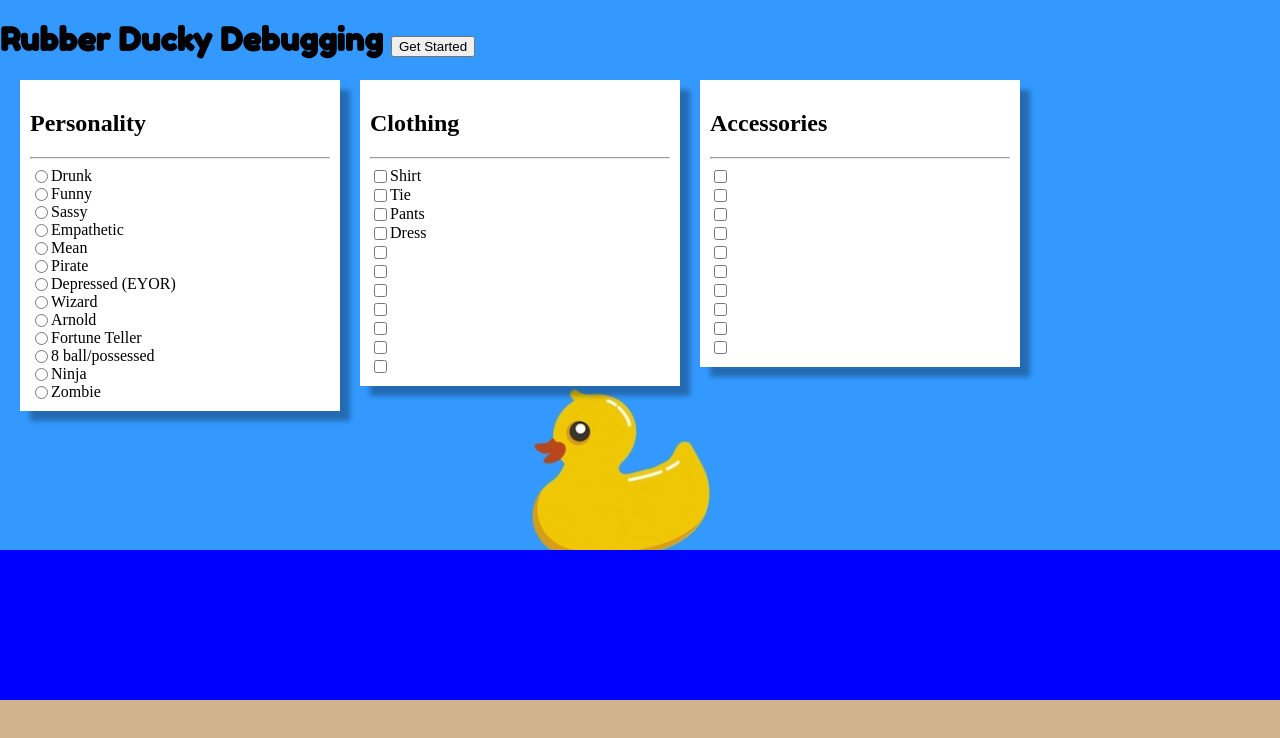
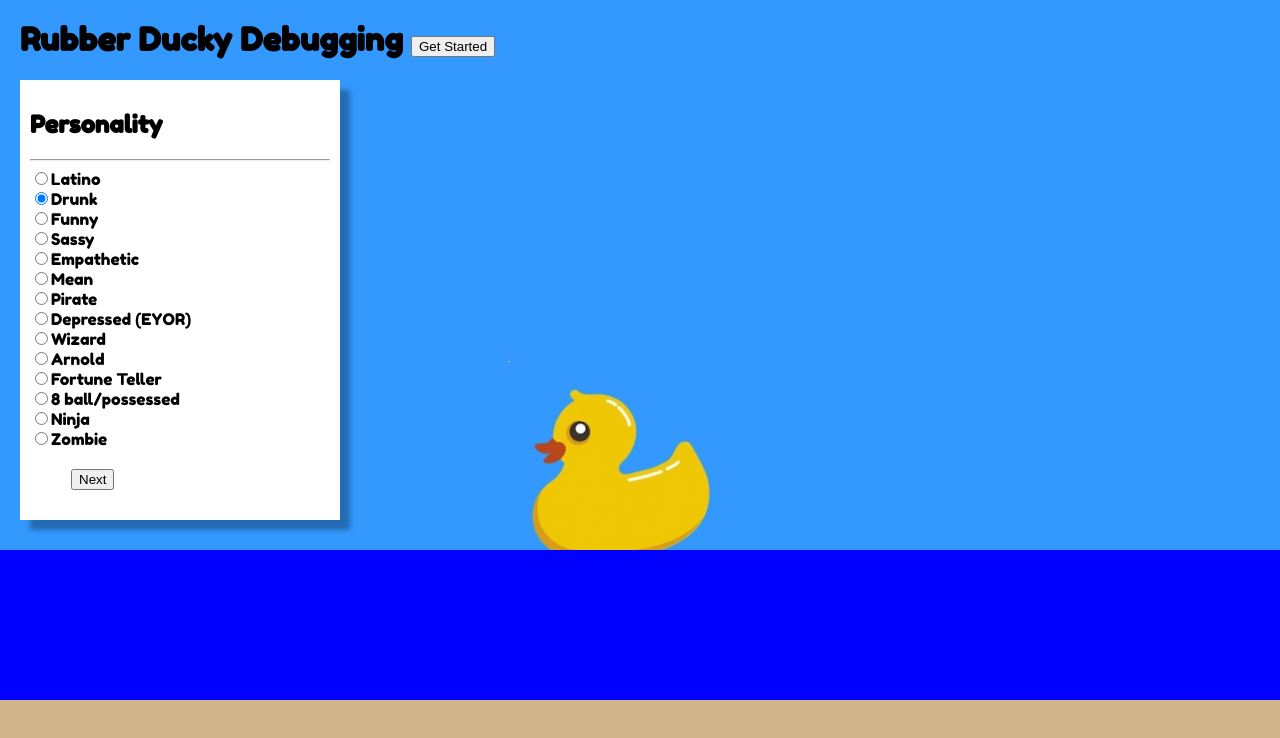
Before and after one commit to JessyGreben/Rubber_Ducky, a plain HTML site: page index_two.html in a window 1280 px wide. Both pictures are taken after a click on the button "Get Started". Drawn offline with Linux system fonts and the light colour scheme.

Commit message:
add altino duck img and next button

```diff
--- a/duck.js
+++ b/duck.js
@@ -1,17 +1,33 @@
 $( document ).ready(function() {
     console.log( "ready!" );
-$(".slide-bar").hide();
+	$(".slide-bar-personality").hide();
+	$(".slide-bar-clothes").hide();
+	$(".slide-bar-accessories").hide();
 
-$("#button").click(function() {
-  $(".slide-bar").toggle( 'explode', 500 );
-});
+	$("#button").click(function() {
+  	$(".slide-bar-personality").toggle();
+	});
+
+//when you click 'Latino' button on Personality list, the classic duck img src changes to latino_duck img
+	//why does css change, when only changing the src
+  $("#latino").click(function () {
+    $('#classic_duck').attr('src', 'imgs/latino_duck.png');
+  });
+
+//click next button change slide-bar to clothing slide-bar
+	$('#next').click(function () {
+		$(".slide-bar-clothes").toggle();
+	});
+
+	$('#next_two').click(function () {
+		$(".slide-bar-accessories").toggle();
+	});
 
 
-// 'blind'
-$('input[name=personality]').click(function(){
-  console.log($('input[name=personality]:checked').val());
-})
-
+//'blind'
+// $('input[name=personality]').click(function(){
+//   console.log($('input[name=personality]:checked').val());
+// })
 
 
 });
--- a/index_two.html
+++ b/index_two.html
@@ -19,9 +19,11 @@
 <!-- onclick="toggleSlideBar()" -->
   <h1>Rubber Ducky Debugging <button id="button">Get Started</button> </h1>
 
-  <div class="slide-bar">
+  <div class="slide-bar-personality slide-bar">
     <h2>Personality</h2>
     <hr>
+    <input type="radio" name="personality" id="latino" value="Latino" onclick="changeImage()" checked><label for"Drunk">Latino</label>
+    <br>
     <input type="radio" name="personality" id="drunk" value="Drunk" checked><label for"Drunk">Drunk</label>
     <br>
     <input type="radio" name="personality" id="funny" value="Funny"><label>Funny</label>
@@ -35,14 +37,16 @@
     <input type="radio" name="personality" id="fortune" value="Fortune"><label>Fortune Teller</label>
     <input type="radio" name="personality" id="possessed" value="possessed"><label>8 ball/possessed</label>
     <input type="radio" name="personality" id="ninja" value="Ninja"><label>Ninja</label>
-    <input type="radio" name="personality" id="zombie" value="Zombie"><label>Zombie</label>
+    <input type="radio" name="personality" id="zombie" value="Zombie"><label>Zombie<br>
+    <button id="next">Next</button></label>
+
   </div>
 
-  <div class="slide-bar">
+  <div class="slide-bar-clothes slide-bar">
     <h2>Clothing</h2>
     <hr>
+    <input type="checkbox" name="Poncho" value="Poncho"><label>Poncho</label>
     <input type="checkbox" name="Shirt" value="Shirt"><label for="Shirt">Shirt</label>
-    <input type="checkbox" name="" value=""><label>Tie</label>
     <input type="checkbox" name="" value=""><label>Pants</label>
     <input type="checkbox" name="" value=""><label>Dress</label>
     <input type="checkbox" name="" value=""><label></label>
@@ -51,13 +55,14 @@
     <input type="checkbox" name="" value=""><label></label>
     <input type="checkbox" name="" value=""><label></label>
     <input type="checkbox" name="" value=""><label></label>
-    <input type="checkbox" name="" value=""><label></label>
+    <input type="checkbox" name="" value=""><label><br>
+    <button id="next_two">Next</button></label>
   </div>
 
-  <div class="slide-bar">
+  <div class="slide-bar-accessories slide-bar">
     <h2>Accessories</h2>
     <hr>
-    <input type="checkbox" name="" value=""><label></label>
+    <input type="checkbox" name="" value=""><label>Maracas</label>
     <input type="checkbox" name="" value=""><label></label>
     <input type="checkbox" name="" value=""><label></label>
     <input type="checkbox" name="" value=""><label></label>
@@ -71,7 +76,8 @@
   </div>
 
   <div class="container">
-    <img class="duck_img" src="imgs/duck.png" alt="classic rubber ducky">
+    <img class="duck_img" id="classic_duck" src="imgs/duck.png" alt="classic rubber ducky">
+
     <!-- This div is a blue box that represents the ocean -->
     <div class="ocean">
     </div>
--- a/stylesheets/styles_two.css
+++ b/stylesheets/styles_two.css
@@ -6,6 +6,7 @@ body {
 	background-color: #3399FF; /*blue color to represent sky */
 	padding: 0px;
 	margin: 0;
+  font-family: 'Fredoka One', cursive;
 }
 
 /*****************************************************
@@ -13,8 +14,8 @@ body {
 ******************************************************/
 
 h1 {
-	font-family: 'Fredoka One', cursive;
 	margin-top: 20px;
+  margin-left: 20px;
 }
 
 /*****************************************************
@@ -114,3 +115,8 @@ input {
           -webkit-transform: rotate(4deg);
           transform: rotate(4deg);}
 }
+
+/*'Next' button on the Personality Slide bar*/
+#next {
+  margin: 20px;
+}
```
Also changed, not shown: imgs/maracas.png (added).
